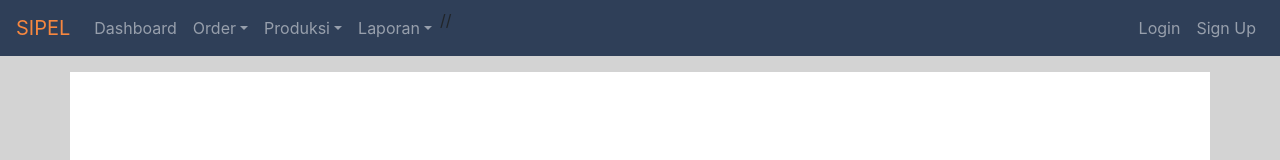
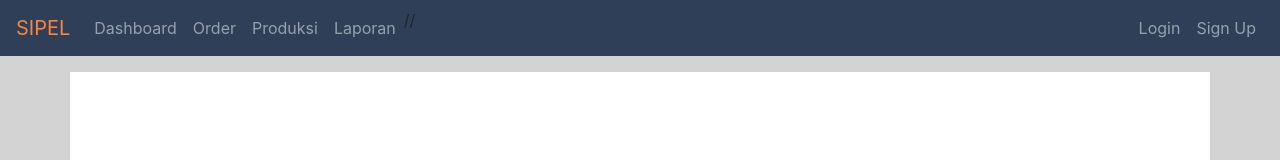
Before and after one commit to sipel-lmd/lmd-sipel-fe, a React (Create React App) app: page / in a window 1280 px wide. Shown: the top 160 px of the page. Built offline with nearby package versions, Linux system fonts and the light colour scheme.

Commit message:
update app.css

```diff
--- a/src/App.css
+++ b/src/App.css
@@ -54,7 +54,6 @@ label {
   align-items: center;
   justify-content: center;
   font-size: calc(10px + 2vmin);
-  color: white;
 }
 
 .App-link {
@@ -70,9 +69,9 @@ label {
   }
 }
 
-/* #collasible-nav-dropdown::after{
+#collasible-nav-dropdown::after{
   display: none !important;
-} */
+}
 
 #root{
     background-color: lightgray;
```
